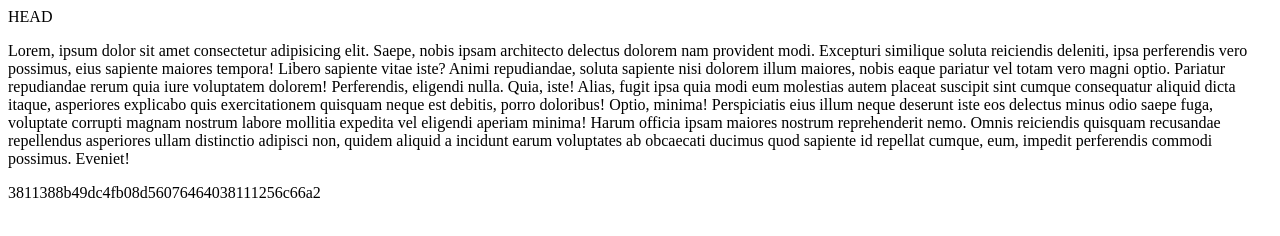
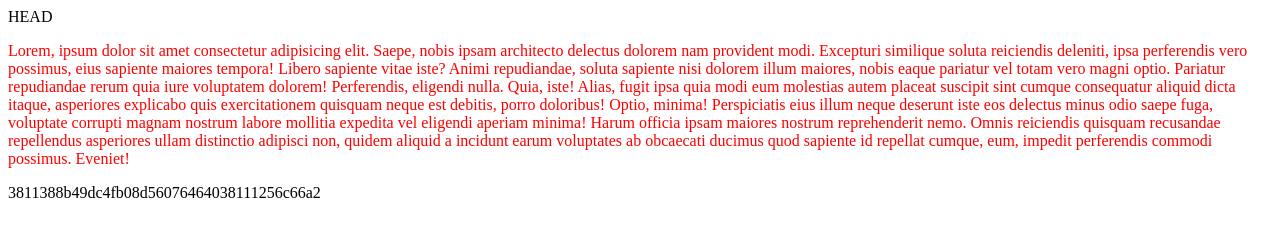
Before and after one commit to Nicolas040/projet-git, a plain HTML site: page index.html in a window 1280 px wide. Drawn offline with Linux system fonts and the light colour scheme.

Commit message:
Modifier la couleur de la police (rouge)

```diff
--- /dev/null
+++ b/assets/css/style.css
@@ -0,0 +1,3 @@
+p {
+    color: red;
+}
--- a/index.html
+++ b/index.html
@@ -6,6 +6,7 @@ HEAD
     <meta charset="UTF-8">
     <meta name="viewport" content="width=device-width, initial-scale=1.0">
     <title>projet-git</title>
+    <link rel="stylesheet" href="./assets/css/style.css">
 </head>
 
 <body>
```
